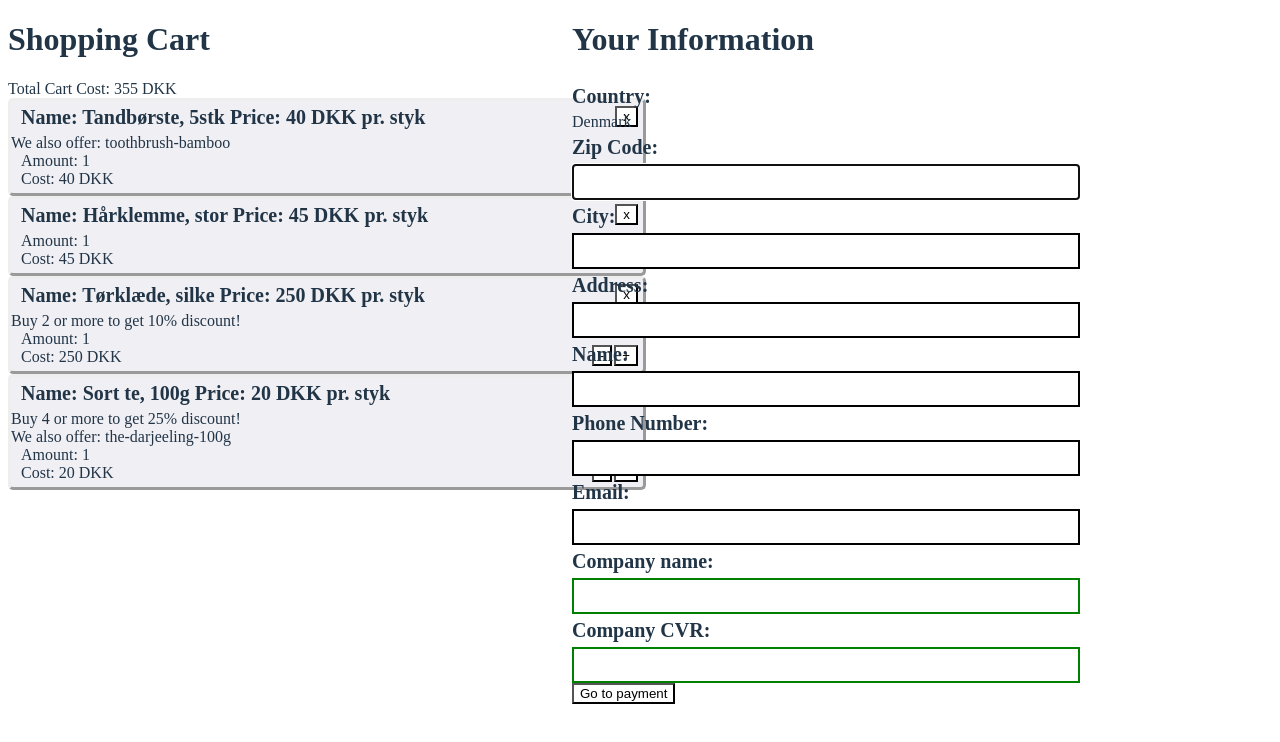
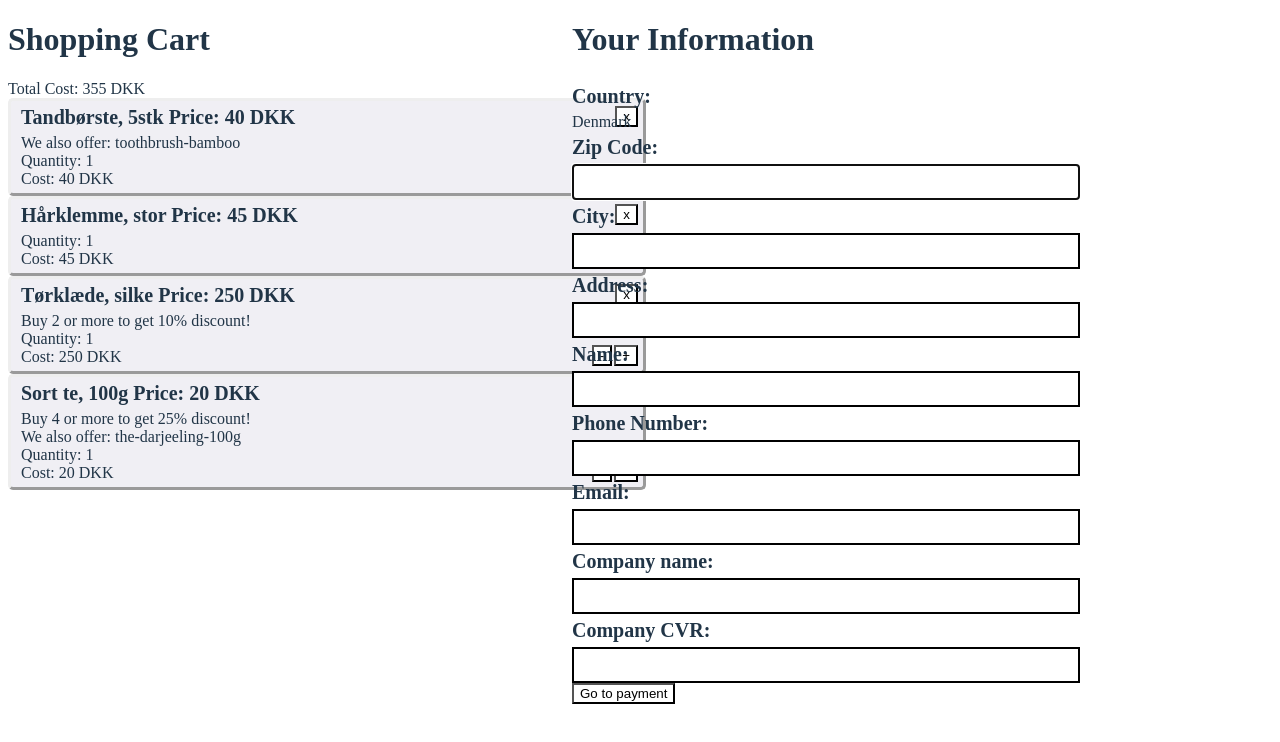
Before and after one commit to PeliPeli2/frontend_shopping, a React (Vite) app: page / in a window 1280 px wide. Shown: the top 742 px of the page. Built offline with nearby package versions, Linux system fonts and the light colour scheme.

Commit message:
conjecture fix

```diff
--- a/src/Cart.tsx
+++ b/src/Cart.tsx
@@ -19,7 +19,7 @@ export function createCart() {
     return (
         <div className = "cart">
         <div className = "cart-total" id = "cart-cost">
-            {"Total Cart Cost: " + total + " DKK"}
+            {"Total Cost: " + total + " DKK"}
         </div>
         <div className = "item-row" >
             <CartItems.cartItems cartdata={CartData} setTotal={setTotal} total={total} />
@@ -30,7 +30,7 @@ export function createCart() {
     else return (
         <div className = "cart">
         <div className = "empty-cart" id = "empty-cart">
-            {"Cart is empty"}
+            {"The Cart is Empty"}
         </div>
         <div className = "item-row" >
             <CartItems.cartItems cartdata={CartData} setTotal={setTotal} total={total} />
--- a/src/CartItems.tsx
+++ b/src/CartItems.tsx
@@ -111,11 +111,12 @@ export function cartItems({cartdata, setTotal, total} : CartItemsProps){
                         document.getElementById("items-discountcost"+productInfo.id)!!.innerHTML = ""
                     }
                 }, [count])
-
+                // TODO  product info string seperation should be made later
             return (
                 <div key={"key"+productInfo.id} className = "item-card" id = {"item"+productInfo.id}>
+
                     <h2 className = "product-info" >
-                    {'Name: ' + productInfo.name + ' ' + 'Price: ' + productInfo.price + " " + productInfo.currency + ' pr. styk '}
+                    {productInfo.name + ' ' + 'Price: ' + productInfo.price + ' ' + productInfo.currency}
                     </h2>
                     <div className = "item-discount" id = {"itemdiscount"+productInfo.id}>
 
@@ -124,7 +125,7 @@ export function cartItems({cartdata, setTotal, total} : CartItemsProps){
 
                     </div>
                     <div className = "item-amount">
-                        {"Amount: " + count}
+                        {"Quantity: " + count}
                     </div>
                     <div className = "adjusters" >
                         <button className = "decrement-button" onClick={() => decrement(productInfo.price,productInfo.rebateQuantity, productInfo.rebatePercent)} >
--- a/src/index.css
+++ b/src/index.css
@@ -13,6 +13,7 @@
   -moz-osx-font-smoothing: grayscale;
   -webkit-text-size-adjust: 100%;
 }
+
 
 .a {
   font-weight: 500;
@@ -31,6 +32,7 @@ a:hover {
   min-height: 100vh;
   /*background-color: #3A3E3B;*/
 }
+
 
 .h1 {
   font-size: 3.2em;
@@ -97,7 +99,7 @@ h2{
 }
 
 
-input:valid{
+input:required:valid{
   border: 2px solid green;
 }
 
@@ -144,6 +146,13 @@ input{
   transition: border-color 0.25s;
 }
 
+.item-discount{
+  padding-left: 10px;
+}
+.item-upsell{
+  padding-left: 10px;
+}
+
 
 @media (prefers-color-scheme: light) {
   :root {
```
